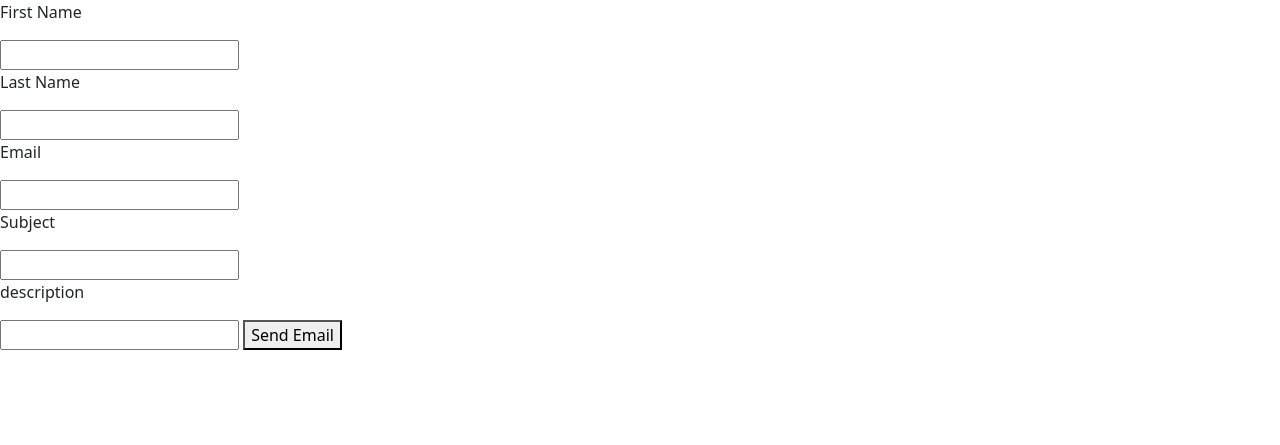
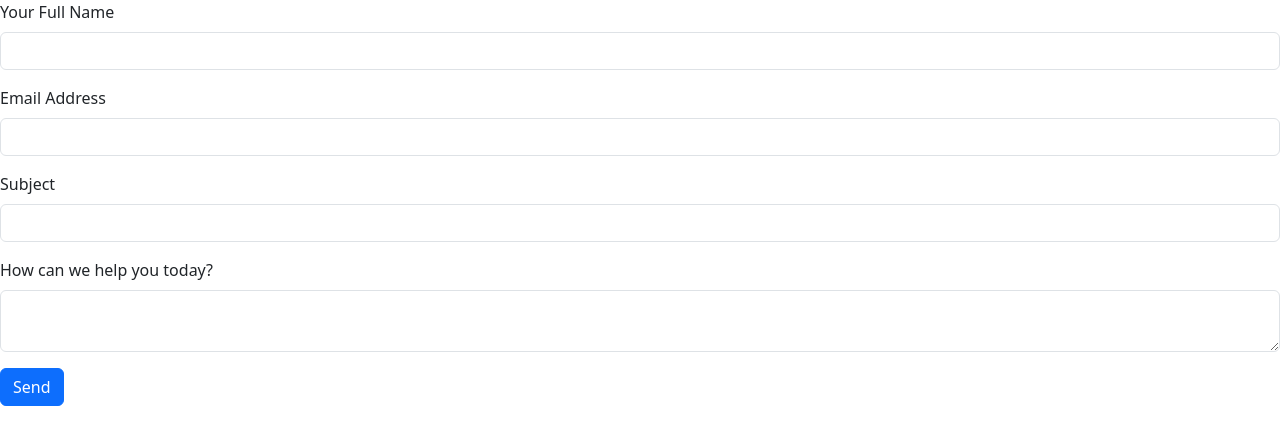
Before and after one commit to mbuitendam11/nxtServices, a Flask app: page /contact-us in a window 1280 px wide. Shown: the top 445 px of the page. Run offline with Flask 3, Linux system fonts and the light colour scheme; some libraries are stand-ins or nearby versions.

Commit message:
Automatic emails send to business and local reicipent as normally

```diff
--- a/main.py
+++ b/main.py
@@ -5,6 +5,7 @@ import os, smtplib
 
 
 app = Flask(__name__)
+app.config['SECRET_KEY'] = "os.environ.get('FLASK_KEY')"
 Bootstrap5(app)
 
 @app.route("/", methods=["GET", "POST"])
@@ -26,20 +27,12 @@ def aboutUs():
 @app.route("/contact-us", methods=["GET", "POST"])
 def contactUs():
     form = ContactUs()
-
+    ## Need to work on this section, currently a built form and then html form is not set up for WTForms
     if form.validate_on_submit():
-        pass
-
-    return render_template("contact-us.html", form=form)
-
-"""@app.route("/success", methods=["POST"])
-def success():
-    if form.validate:
-        firstname = request.form["firstname"]
-        lastname = request.form['lastname']
-        email = request.form["email"]
-        subject = request.form["subject"]
-        desc = request.form["desc"]
+        name = form.name.data,
+        email = form.email.data,
+        subject = form.subject.data,
+        desc = form.desc.data,
 
         my_email = ""
         password = ""
@@ -49,11 +42,19 @@ def success():
             connection.login(user=my_email, password=password)
             connection.sendmail(
                 from_addr=my_email,
-                to_addrs=[f"{email}"],
-                msg=f"Subject:{subject}\n\n{desc}\nKind regards,\n{firstname}{lastname}"
+                to_addrs=[f"{my_email}"],
+                msg=f"Subject:{subject[0]}\n\n{desc[0]}\nEmail:{email[0]}Kind regards,\n{name[0]}"
             )
-        return f"Success! Review your email below \n\n Hi {firstname} {lastname}, <br> just confirming your email is {email} and heading {subject} <br> {desc}"
-    return redirect(url_for("contactUs"))"""
+            connection.sendmail(
+                from_addr=my_email,
+                to_addrs=[f"{email[0]}"],
+                msg=f"Subject:Thanks for enquiring!\n\nThanks for enquiring with Nxt Services. A rep will be in touch about next steps."
+            )
+
+        return f"Success! Review your email below \n\n Hi {name[0]}, <br> just confirming your email is {email[0]} and heading {subject[0]} <br> {desc[0]}"
+
+    return render_template("contact-us.html", form=form)
+
 
 if __name__ == "__main__":
     app.run(debug=True)
--- a/templates/contact-us.html
+++ b/templates/contact-us.html
@@ -1,18 +1,12 @@
+{% from "bootstrap5/form.html" import render_form %}
+
 {% extends "base.html" %}
 
 {% block title %}Contact Us{% endblock %}
 
 {% block content %}
 
-<form action="", method="post">
+    {{render_form(form, novalidate=True, button_map={"submit": "primary"}) }}
 
-    <p>First Name</p> <input type="text" name="firstname">
-    <p>Last Name</p> <input type="text" name="lastname">
-    <p>Email</p> <input type="text" name="email">
-    <p>Subject</p> <input type="text" name="subject">
-    <p>description</p> <input type="text" name="desc">
-    <button>Send Email</button>
-
-</form>
 
 {% endblock %}
```
